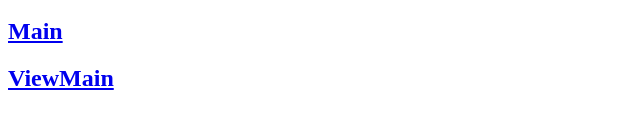
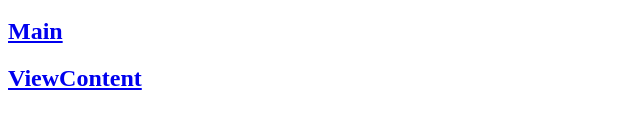
Before and after one commit to whiteibescu/DeepLinkTest, a plain HTML site: page index.html in a window 1280 px wide. Shown: the part 189-318 px from the top of the page, 0-640 px from the left. Drawn offline with Linux system fonts and the light colour scheme.

Commit message:
Update index.html

```diff
--- a/index.html
+++ b/index.html
@@ -17,7 +17,7 @@
 <a href="virnect://view?Main">Main</a>
 </h2>
 <h2 >
-<a href="virnect://view?ViewMain">ViewMain</a>
+<a href="virnect://view?ViewContent">ViewContent</a>
 </h2>
 </body>
 </html>
```
